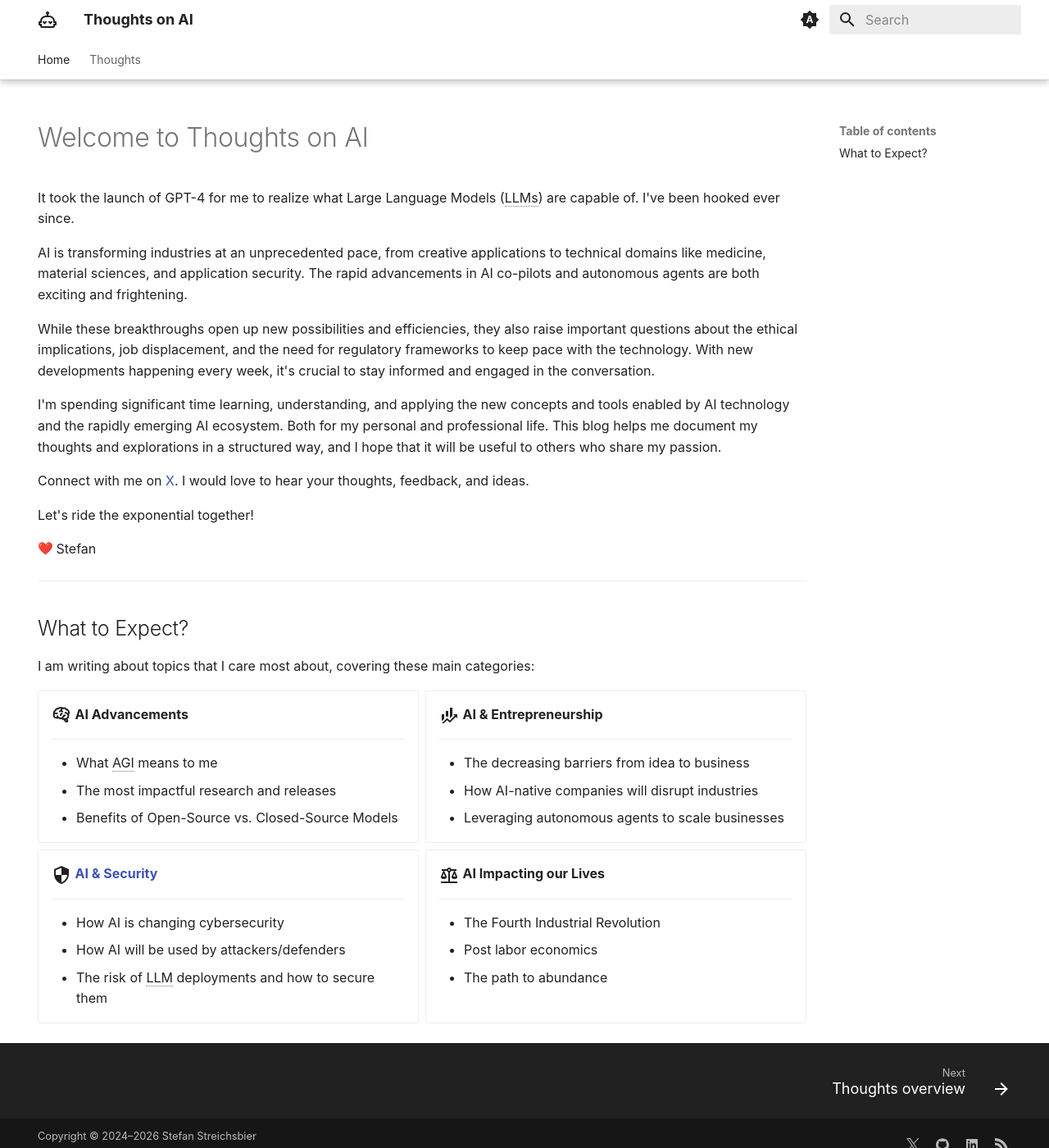
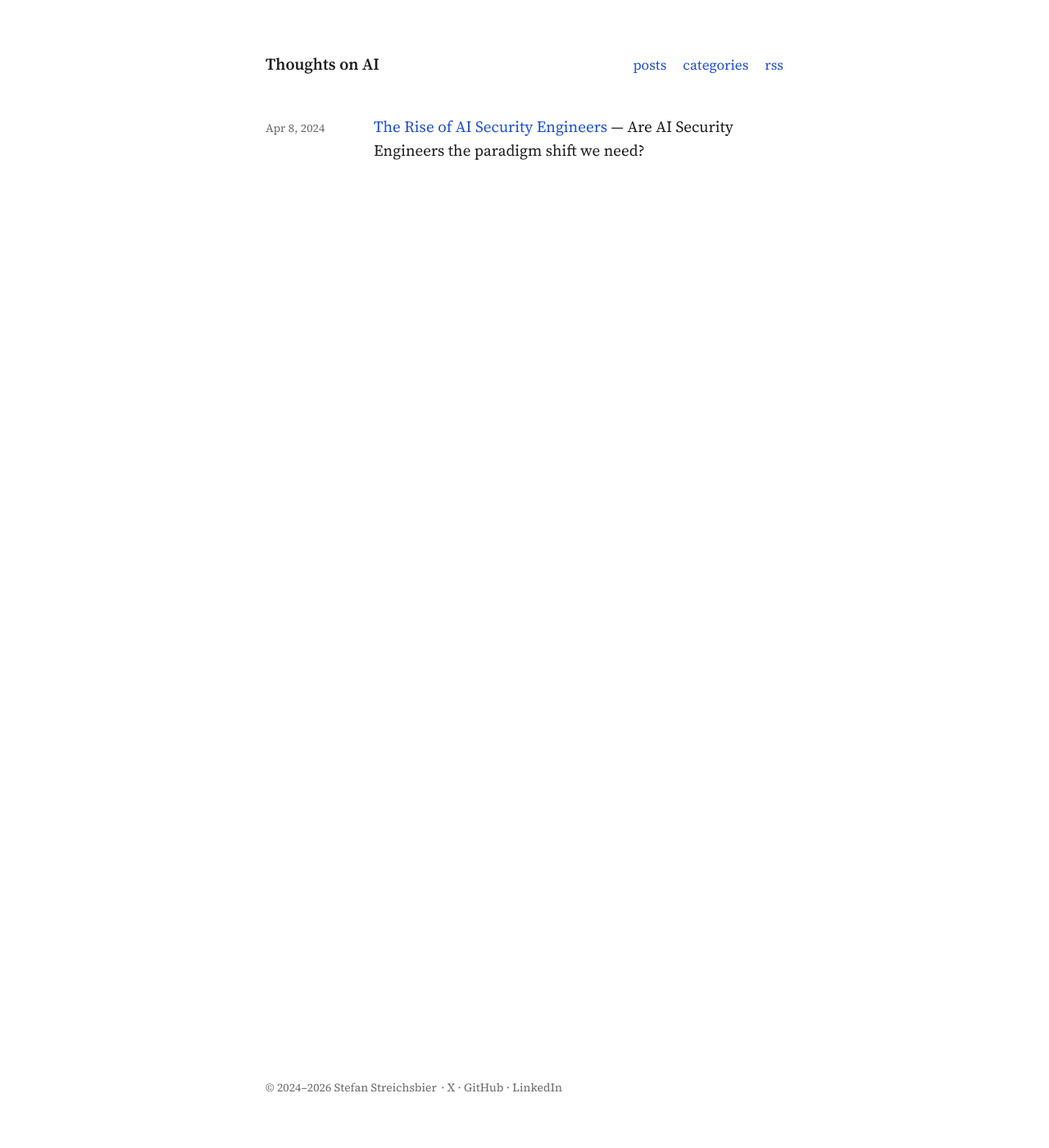
Before and after one commit to streichsbaer/thoughtson.ai, an MkDocs documentation site: the page built from docs/index.md, in a window 1280 px wide and 1400 px high. Shown: the whole window at 82% size. Built offline with MkDocs 1.6.1 and Material for MkDocs 9.7.7, drawn with Linux system fonts in a browser that asks for light colours; emoji names are drawn with the system emoji font; some of the changed text lies outside the part shown.

Commit message:
Redesign: a plain serif post list with automatic dark mode
- The home page is the list of posts (date, title, description); posts
  live at /posts/<slug>/, with category pages and a categories list.
- One 680px column: site name, posts/categories/rss, the text, a footer
  with links and cookie settings. No search bar, tabs or sidebars.
- Source Serif 4 is self-hosted (SIL OFL); code uses system monospace.
- Light and dark follow the visitor's system setting through CSS; Giscus
  follows it too.
- Old /Thoughts/ URLs redirect to the new ones.

Co-Authored-By: Claude Opus 5.5 <noreply@anthropic.com>

```diff
--- /dev/null
+++ b/docs/assets/stylesheets/site.css
@@ -0,0 +1,184 @@
+/* Thoughts on AI: one quiet serif column. Light and dark follow the visitor's system setting. */
+
+@font-face {
+  font-family: "Source Serif 4";
+  font-style: normal;
+  font-weight: 400 700;
+  font-display: swap;
+  src: url("../fonts/source-serif-4-latin.woff2") format("woff2");
+}
+@font-face {
+  font-family: "Source Serif 4";
+  font-style: italic;
+  font-weight: 400 700;
+  font-display: swap;
+  src: url("../fonts/source-serif-4-latin-italic.woff2") format("woff2");
+}
+
+:root {
+  --site-width: 680px;
+  --site-serif: "Source Serif 4", Charter, "Iowan Old Style", Georgia, serif;
+  --site-mono: ui-monospace, SFMono-Regular, Menlo, Consolas, monospace;
+  --site-rule: #e6e6e6;
+  --site-muted: #6b6b6b;
+
+  --md-default-bg-color: #ffffff;
+  --md-default-fg-color: #1c1c1c;
+  --md-default-fg-color--light: #6b6b6b;
+  --md-default-fg-color--lighter: #a3a3a3;
+  --md-default-fg-color--lightest: #ededed;
+  --md-typeset-color: #1c1c1c;
+  --md-typeset-a-color: #1d4ed8;
+  --md-accent-fg-color: #1e3a8a;
+  --md-primary-fg-color: #1c1c1c;
+  --md-code-bg-color: #f5f5f4;
+  --md-code-fg-color: #1c1c1c;
+  --md-text-font-family: var(--site-serif);
+  --md-code-font-family: var(--site-mono);
+}
+
+@media (prefers-color-scheme: dark) {
+  :root {
+    color-scheme: dark;
+    --site-rule: #2e2e2e;
+    --site-muted: #a8a29e;
+
+    --md-default-bg-color: #141414;
+    --md-default-fg-color: #e7e5e4;
+    --md-default-fg-color--light: #a8a29e;
+    --md-default-fg-color--lighter: #6b6560;
+    --md-default-fg-color--lightest: #262626;
+    --md-typeset-color: #e7e5e4;
+    --md-typeset-a-color: #8ab4ff;
+    --md-accent-fg-color: #b9d0ff;
+    --md-primary-fg-color: #e7e5e4;
+    --md-code-bg-color: #1f1f1f;
+    --md-code-fg-color: #e7e5e4;
+    --md-code-hl-color: #2b3a55;
+    --md-code-hl-number-color: #f5a97f;
+    --md-code-hl-special-color: #f38ba8;
+    --md-code-hl-function-color: #89b4fa;
+    --md-code-hl-constant-color: #cba6f7;
+    --md-code-hl-keyword-color: #89b4fa;
+    --md-code-hl-string-color: #a6d189;
+    --md-code-hl-name-color: var(--md-code-fg-color);
+    --md-code-hl-operator-color: #a8a29e;
+    --md-code-hl-punctuation-color: #a8a29e;
+    --md-code-hl-comment-color: #8a8580;
+    --md-code-hl-generic-color: #a8a29e;
+    --md-code-hl-variable-color: #e7e5e4;
+  }
+}
+
+body {
+  background: var(--md-default-bg-color);
+  color: var(--md-default-fg-color);
+  font-family: var(--site-serif);
+}
+
+/* One column, no sidebars. */
+.md-main__inner.md-grid,
+.site-header,
+.site-footer {
+  width: 100%;
+  max-width: var(--site-width);
+  margin-left: auto;
+  margin-right: auto;
+  padding-left: 24px;
+  padding-right: 24px;
+  box-sizing: border-box;
+}
+.md-main__inner.md-grid { margin-top: 0; }
+.md-content { max-width: none; }
+.md-content__inner { margin: 0; padding: 0 0 48px; }
+.md-content__inner::before { display: none; }
+
+/* Header and footer */
+.site-header {
+  display: flex;
+  flex-wrap: wrap;
+  gap: 16px;
+  justify-content: space-between;
+  align-items: baseline;
+  padding-top: 64px;
+  padding-bottom: 48px;
+  font-size: 17px;
+}
+.site-name {
+  font-size: 20px;
+  font-weight: 600;
+  color: var(--md-default-fg-color);
+  text-decoration: none;
+}
+.site-nav { display: flex; gap: 20px; }
+.site-nav a,
+.site-footer a { color: var(--md-typeset-a-color); }
+.site-nav a:hover,
+.site-footer a:hover { color: var(--md-accent-fg-color); }
+.site-footer {
+  padding-top: 20px;
+  padding-bottom: 64px;
+  font-size: 14px;
+  color: var(--site-muted);
+}
+.site-footer > :first-child { margin-right: 2px; }
+.site-footer a { color: var(--site-muted); }
+
+/* Post lists: the home page, categories and archives */
+.list-header h1 { font-size: 26px; font-weight: 600; margin: 0 0 28px; }
+.post-list { display: grid; gap: 26px; }
+.post-row {
+  display: grid;
+  grid-template-columns: 112px minmax(0, 1fr);
+  gap: 20px;
+  align-items: baseline;
+}
+.post-row time {
+  font-size: 14px;
+  color: var(--site-muted);
+  font-variant-numeric: tabular-nums;
+}
+.post-row p { margin: 0; font-size: 19px; line-height: 1.5; }
+.post-row a { color: var(--md-typeset-a-color); text-decoration: none; }
+.post-row a:hover { color: var(--md-accent-fg-color); text-decoration: underline; }
+.post-draft {
+  font-size: 13px;
+  color: var(--site-muted);
+  border: 1px solid var(--site-rule);
+  border-radius: 4px;
+  padding: 1px 6px;
+}
+@media (max-width: 520px) {
+  .post-row { grid-template-columns: minmax(0, 1fr); gap: 2px; }
+}
+
+/* Reading */
+.md-typeset {
+  font-size: 19px;
+  line-height: 1.65;
+  color: var(--md-typeset-color);
+}
+.md-typeset h1 {
+  font-size: 38px;
+  line-height: 1.2;
+  font-weight: 600;
+  letter-spacing: -0.01em;
+  color: var(--md-default-fg-color);
+  margin: 0 0 8px;
+}
+.md-typeset h2 { font-size: 25px; line-height: 1.3; font-weight: 600; margin: 40px 0 12px; }
+.md-typeset h3 { font-size: 21px; line-height: 1.35; font-weight: 600; margin: 32px 0 8px; }
+.md-typeset p, .md-typeset ul, .md-typeset ol { margin: 0 0 20px; }
+.md-typeset a { color: var(--md-typeset-a-color); }
+.md-typeset a:hover { color: var(--md-accent-fg-color); }
+.md-typeset img { border-radius: 4px; }
+.md-typeset code, .md-typeset pre, .md-typeset kbd { font-family: var(--site-mono); }
+.md-typeset code { font-size: 0.82em; }
+.md-typeset pre > code { font-size: 14px; line-height: 1.6; padding: 16px 18px; border-radius: 6px; }
+.md-typeset .headerlink { display: none; }
+.post-meta { font-size: 15px; color: var(--site-muted); margin: 0 0 32px !important; }
+.post-meta a { color: var(--site-muted) !important; }
+.md-typeset #__comments { margin-top: 56px; padding-top: 24px; border-top: 1px solid var(--site-rule); font-size: 21px; }
+
+/* Things the plain layout doesn't use */
+.md-header, .md-tabs, .md-sidebar, .md-top, .md-footer, .md-content__button { display: none !important; }
--- a/docs/index.md
+++ b/docs/index.md
@@ -1,56 +1,3 @@
 ---
-hide:
-  - navigation
+title: Posts
 ---
-# Welcome to Thoughts on AI
-
-It took the launch of GPT-4 for me to realize what Large Language Models (LLMs) are capable of. I've been hooked ever since.
-
-AI is transforming industries at an unprecedented pace, from creative applications to technical domains like medicine, material sciences, and application security. The rapid advancements in AI co-pilots and autonomous agents are both exciting and frightening.
-
-While these breakthroughs open up new possibilities and efficiencies, they also raise important questions about the ethical implications, job displacement, and the need for regulatory frameworks to keep pace with the technology. With new developments happening every week, it's crucial to stay informed and engaged in the conversation.
-
-I'm spending significant time learning, understanding, and applying the new concepts and tools enabled by AI technology and the rapidly emerging AI ecosystem. Both for my personal and professional life. This blog helps me document my thoughts and explorations in a structured way, and I hope that it will be useful to others who share my passion.
-
-Connect with me on [X](https://x.com/intent/follow?screen_name=s_streichsbier). I would love to hear your thoughts, feedback, and ideas.
-
-Let's ride the exponential together!
-
-:heart: Stefan
-
----
-
-## What to Expect?
-
-I am writing about topics that I care most about, covering these main categories:
-
-<div class="grid cards" markdown>
-
--   :material-brain:{ .lg .middle } __AI Advancements__
-
-    ---
-    - What AGI means to me
-    - The most impactful research and releases
-    - Benefits of Open-Source vs. Closed-Source Models
-
--   :material-finance:{ .lg .middle } __AI & Entrepreneurship__
-
-    ---
-    - The decreasing barriers from idea to business
-    - How AI-native companies will disrupt industries
-    - Leveraging autonomous agents to scale businesses
-
--   :material-security:{ .lg .middle } [__AI & Security__](blog/category/ai-amp-security/)
-
-    ---
-    - How AI is changing cybersecurity
-    - How AI will be used by attackers/defenders
-    - The risk of LLM deployments and how to secure them
-
--   :material-scale-balance:{ .lg .middle } __AI Impacting our Lives__
-
-    ---
-    - The Fourth Industrial Revolution
-    - Post labor economics
-    - The path to abundance
-</div>
--- a/docs/blog/posts/the-rise-of-ai-security-engineers.md
+++ b/docs/posts/the-rise-of-ai-security-engineers.md
@@ -11,16 +11,15 @@ hide:
 authors:
   - Stefan
 categories:
-  - AI &amp; Security
+  - AI
+  - Security
 tags:
   - Application Security
   - AI Security Engineering
   - Autonomous Agents
 ---
 
-# The Rise of AI Security Engineers
-
-![AI Security Engineers Rising Sun](../../assets/images/posts/the-rise-of-ai-security-engineers.png)
+![AI Security Engineers Rising Sun](../assets/images/posts/the-rise-of-ai-security-engineers.png)
 
 A few days ago at a [conference](https://devopsdays.org/events/2024-singapore/welcome/), I asked a room full of engineers three simple questions:
 
--- a/mkdocs.yml
+++ b/mkdocs.yml
@@ -35,86 +35,46 @@ markdown_extensions:
   - pymdownx.tasklist:
       custom_checkbox: true
 nav:
-  - Home:
-    - index.md
-  - Thoughts:
-    - blog/index.md
-    - Tags:
-      - tags.md
+  - Posts: index.md
+  - Categories: categories.md
 plugins:
   - blog:
-      blog_dir: blog
-      # One stable URL per post: https://www.thoughtson.ai/blog/<slug>/
+      # The home page is the post list; posts live in docs/posts/.
+      blog_dir: .
+      # One stable URL per post: https://www.thoughtson.ai/posts/<slug>/
       # Every post sets `slug:` in its front matter so title edits never move it.
-      post_url_format: "{slug}"
+      post_url_format: "posts/{slug}"
+      post_date_format: medium
       post_readtime: true
       draft_if_future_date: true
+      pagination: false
   - redirects:
       redirect_maps:
-        Thoughts/index.md: blog/index.md
-        Thoughts/2024/04/08/the-rise-of-ai-security-engineers/index.md: blog/posts/the-rise-of-ai-security-engineers.md
-        Thoughts/category/ai-amp-security/index.md: https://www.thoughtson.ai/blog/category/ai-amp-security/
+        Thoughts/index.md: index.md
+        Thoughts/2024/04/08/the-rise-of-ai-security-engineers/index.md: posts/the-rise-of-ai-security-engineers.md
+        Thoughts/category/ai-amp-security/index.md: https://www.thoughtson.ai/category/security/
   - search:
-      pipeline:
-        - stopWordFilter
-        - trimmer
       lang: en
   - social
   - minify:
       minify_html: true
-  - tags:
-      enabled: true
-      tags: true
   - rss:
-      match_path: blog/posts/.*
+      match_path: posts/.*
       date_from_meta:
         as_creation: date
       categories:
         - categories
-        - tags
 theme:
   name: material
   custom_dir: overrides
   language: en
   favicon: assets/images/favicon.png
-  # No Google Fonts: they load before cookie consent. System fonts until the redesign self-hosts its faces.
+  # Fonts are self-hosted in docs/assets/fonts; nothing loads from Google.
   font: false
-  icon:
-    annotation: material/plus-circle-outline
-    logo: material/robot-love-outline
-  palette:
-    - media: "(prefers-color-scheme)"
-      toggle:
-        icon: material/brightness-auto
-        name: Switch to light mode
-    - media: "(prefers-color-scheme: light)"
-      scheme: default
-      primary: white
-      toggle:
-        icon: material/weather-night
-        name: Switch to dark mode
-    - media: "(prefers-color-scheme: dark)"
-      scheme: slate
-      primary: black
-      toggle:
-        icon: material/weather-sunny
-        name: Switch to system preference
-  features:
-    - content.tooltips
-    - header.autohide
-    - navigation.footer
-    - navigation.indexes
-    - navigation.instant
-    - navigation.instant.progress
-    - navigation.sections
-    - navigation.tabs
-    - navigation.tabs.sticky
-    - navigation.tracking
-    - navigation.top
-    - search.highlight
-    - search.share
-    - search.suggest
-    - toc.follow
+  # No palette: light and dark follow the visitor's system setting (see assets/stylesheets/site.css).
+  features: []
+extra_css:
+  - assets/stylesheets/site.css
 extra:
   # generator: false
   consent:
@@ -133,19 +93,6 @@ extra:
   analytics:
     provider: google
     property: G-RQLFXGTWWD
-    feedback:
-      title: Was this page helpful?
-      ratings:
-        - icon: material/emoticon-happy-outline
-          name: This page was helpful
-          data: 1
-          note: >-
-            Thanks for your feedback!
-        - icon: material/emoticon-sad-outline
-          name: This page could be improved
-          data: 0
-          note: >-
-            Thanks for your feedback! Help us improve by sending a <a href="https://x.com/messages/compose?recipient_id=624523425" target="_blank" rel="noopener">direct message</a> on X.
   social:
     - icon: simple/x
       link: https://x.com/s_streichsbier
--- /dev/null
+++ b/overrides/blog-post.html
@@ -0,0 +1,17 @@
+{#- A single post: title, one meta line, the text, then comments. -#}
+{% extends "main.html" %}
+{% block container %}
+  <div class="md-content" data-md-component="content">
+    <article class="md-content__inner md-typeset post">
+      <a id="__skip" tabindex="-1"></a>
+      <h1>{{ page.title }}</h1>
+      <p class="post-meta">
+        <time datetime="{{ page.config.date.created }}">{{ page.config.date.created | date }}</time>
+        {%- for category in page.categories %} &middot; <a href="{{ category.url | url }}">{{ category.title | lower }}</a>{% endfor %}
+        {%- if page.config.readtime %} &middot; {{ page.config.readtime }} min read{% endif %}
+      </p>
+      {{ page.content }}
+      {% include "partials/comments.html" %}
+    </article>
+  </div>
+{% endblock %}
--- /dev/null
+++ b/overrides/blog.html
@@ -0,0 +1,17 @@
+{#- The home page, category pages and archives: a list of posts, newest first. -#}
+{% extends "main.html" %}
+{% block container %}
+  <div class="md-content" data-md-component="content">
+    <div class="md-content__inner">
+      <a id="__skip" tabindex="-1"></a>
+      {% if page.content and "<h1" in page.content %}
+        <header class="md-typeset list-header">{{ page.content }}</header>
+      {% endif %}
+      <div class="post-list">
+        {% for post in posts %}
+          {% include "partials/post.html" %}
+        {% endfor %}
+      </div>
+    </div>
+  </div>
+{% endblock %}
--- /dev/null
+++ b/overrides/main.html
@@ -0,0 +1,30 @@
+{#- A plain, single-column layout: site name, a few links, the content, a footer.
+    No search bar, tabs or sidebars. The cookie dialog still comes from base.html. -#}
+{% extends "base.html" %}
+
+{% block header %}
+  <header class="site-header">
+    <a class="site-name" href="{{ nav.homepage.url | url }}">{{ config.site_name }}</a>
+    <nav class="site-nav" aria-label="Main">
+      <a href="{{ nav.homepage.url | url }}">posts</a>
+      <a href="{{ 'categories/' | url }}">categories</a>
+      <a href="{{ 'feed_rss_created.xml' | url }}">rss</a>
+    </nav>
+  </header>
+{% endblock %}
+
+{% block tabs %}{% endblock %}
+
+{% block site_nav %}{% endblock %}
+
+{% block footer %}
+  <footer class="site-footer">
+    <span>&copy; 2024&ndash;2026 Stefan Streichsbier</span>
+    &middot; <a href="https://x.com/s_streichsbier" rel="me noopener">X</a>
+    &middot; <a href="https://github.com/streichsbaer" rel="me noopener">GitHub</a>
+    &middot; <a href="https://www.linkedin.com/in/sstreichsbier/" rel="me noopener">LinkedIn</a>
+    {% if config.extra.consent %}
+      &middot; <a href="#__consent">Cookie settings</a>
+    {% endif %}
+  </footer>
+{% endblock %}
--- a/overrides/partials/comments.html
+++ b/overrides/partials/comments.html
@@ -1,5 +1,5 @@
 {% if page.meta.comments %}
-  <h2 id="__comments">{{ lang.t("meta.comments") }}</h2>
+  <h2 id="__comments">Comments</h2>
   <!-- Giscus is a third party: it loads only after the visitor accepts GitHub comments in the
        cookie settings, or clicks the button below for this page. -->
   <div id="__comments-gate">
@@ -39,39 +39,4 @@
     }
   </script>
 
-  <!-- Synchronize Giscus theme with palette -->
-  <script>
-    var giscus = document.querySelector("script[src*=giscus]")
-
-    // Set palette on initial load
-    var palette = __md_get("__palette")
-    if (giscus && palette && typeof palette.color === "object") {
-      var theme = palette.color.scheme === "slate"
-        ? "transparent_dark"
-        : "light"
-
-      // Instruct Giscus to set theme
-      giscus.setAttribute("data-theme", theme)
-    }
-
-    // Register event handlers after documented loaded
-    document.addEventListener("DOMContentLoaded", function() {
-      var ref = document.querySelector("[data-md-component=palette]")
-      ref.addEventListener("change", function() {
-        var palette = __md_get("__palette")
-        if (palette && typeof palette.color === "object") {
-          var theme = palette.color.scheme === "slate"
-            ? "transparent_dark"
-            : "light"
-
-          // Instruct Giscus to change theme
-          var frame = document.querySelector(".giscus-frame")
-          if (frame) frame.contentWindow.postMessage(
-            { giscus: { setConfig: { theme } } },
-            "https://giscus.app"
-          )
-        }
-      })
-    })
-  </script>
 {% endif %}
--- /dev/null
+++ b/overrides/partials/post.html
@@ -0,0 +1,9 @@
+{#- One row in a post list: date, then title and description. -#}
+<article class="post-row">
+  <time datetime="{{ post.config.date.created }}">{{ post.config.date.created | date }}</time>
+  <p>
+    <a href="{{ post.url | url }}">{{ post.title }}</a>
+    {%- if post.meta.description %} &mdash; {{ post.meta.description }}{% endif %}
+    {%- if post.config.draft %} <span class="post-draft">draft</span>{% endif %}
+  </p>
+</article>
```
Also changed, not shown: docs/assets/fonts/OFL.txt (added, +93 -0 lines), docs/blog/index.md (deleted, +0 -4 lines), docs/categories.md (added, +10 -0 lines), docs/posts/securing-a-static-blog.md (renamed from docs/blog/posts/securing-a-static-blog.md, +2 -4 lines), docs/tags.md (deleted, +0 -8 lines), templates/post.md (+2 -4 lines), docs/.authors.yml (renamed from docs/blog/.authors.yml), docs/assets/fonts/source-serif-4-latin-italic.woff2 (added), docs/assets/fonts/source-serif-4-latin.woff2 (added), 1 other file.
